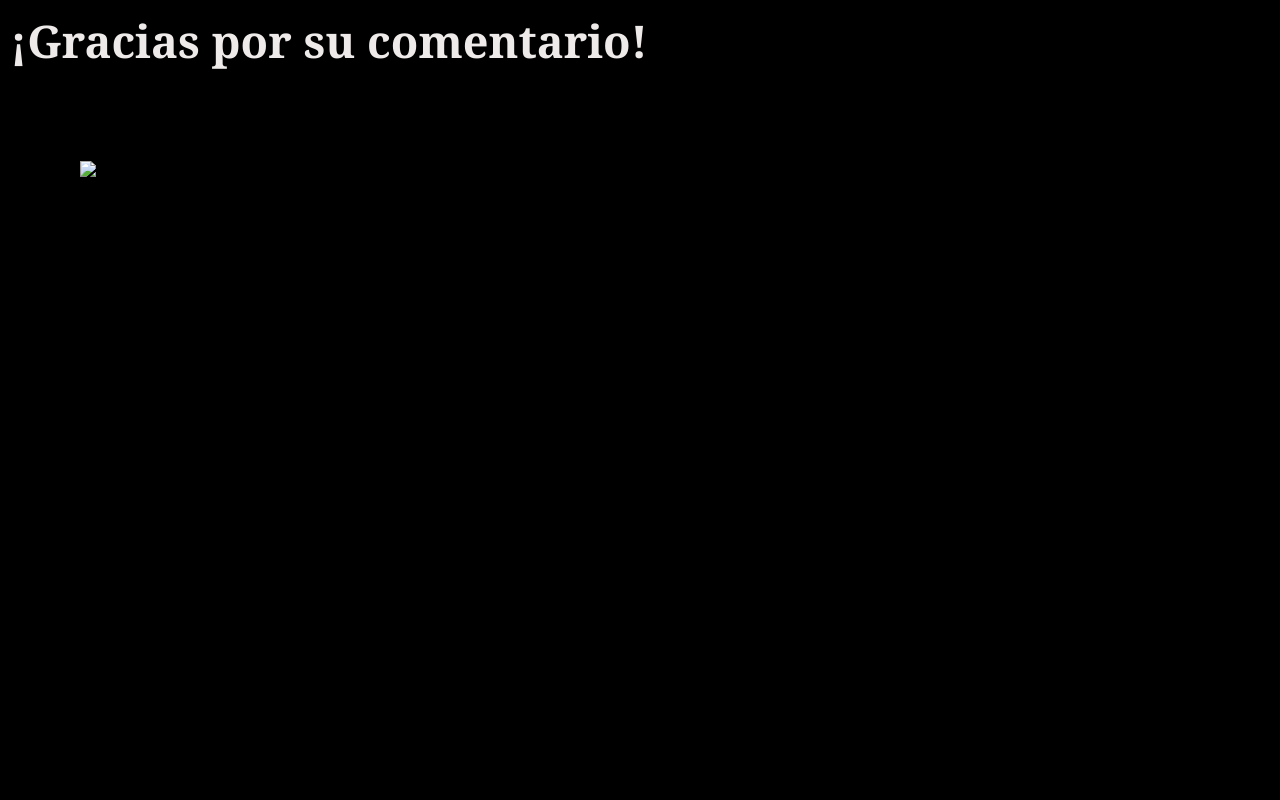
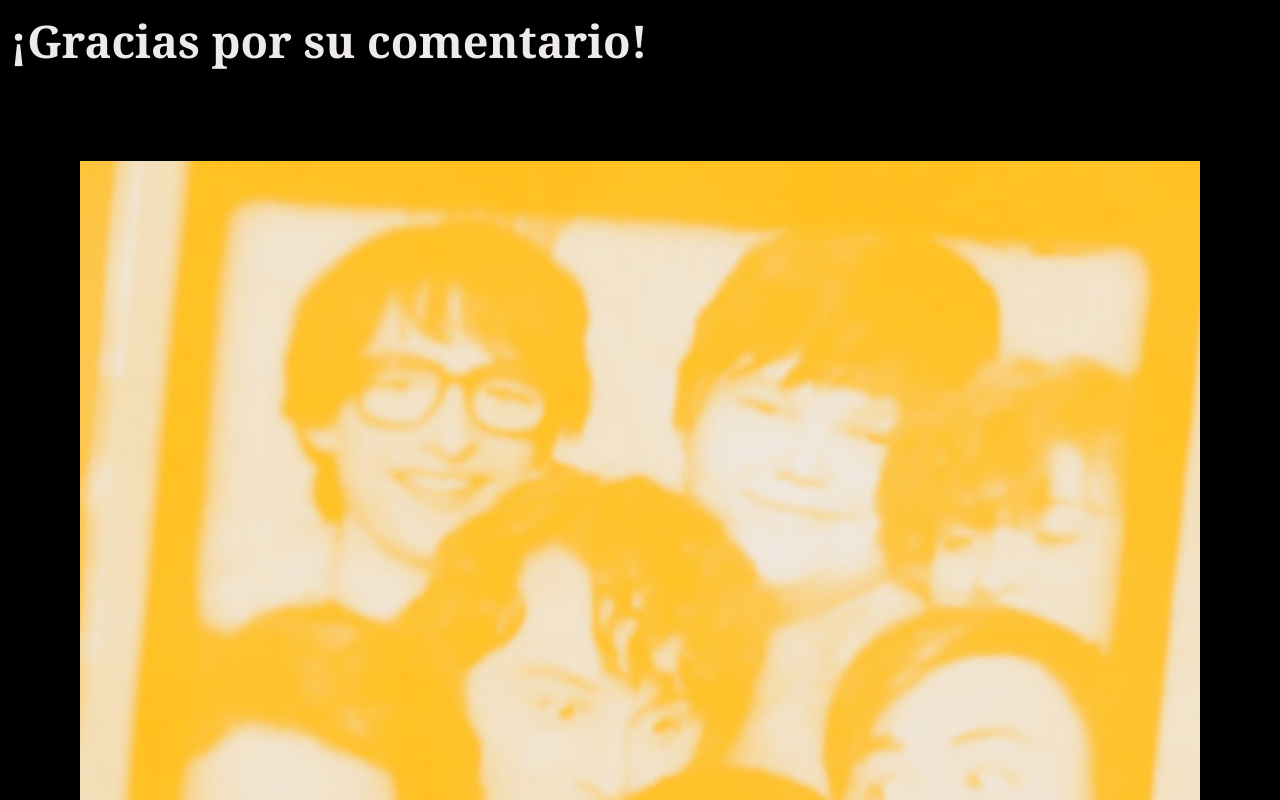
Before and after one commit to sofiaaaromero/DGN4BP-DISE-O-WEB-2026-S.A.R, a plain HTML site: page PELICULA_IT_ESO/comentarios.html in a window 1280 px wide. Shown: the top 800 px of the page. Drawn offline with Linux system fonts and the light colour scheme; a web font is replaced by a local one.

Commit message:
Update comentarios.html

```diff
--- a/PELICULA_IT_ESO/comentarios.html
+++ b/PELICULA_IT_ESO/comentarios.html
@@ -18,7 +18,7 @@
 
 <h2> ¡Gracias por su comentario! </h2>
 
-<img src="../Imagenes/Elenco de personajes3_pelicula copia.jpg alt= Gracias por tu comentario" width="1000px">
+<img src="../Imagenes/Elenco de personajes2_pelicula copia.jpg">
 
 </body>
 </html>
```
